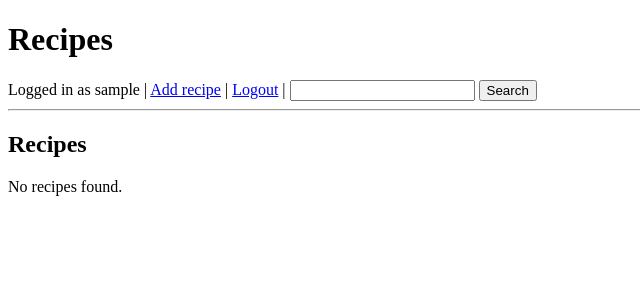
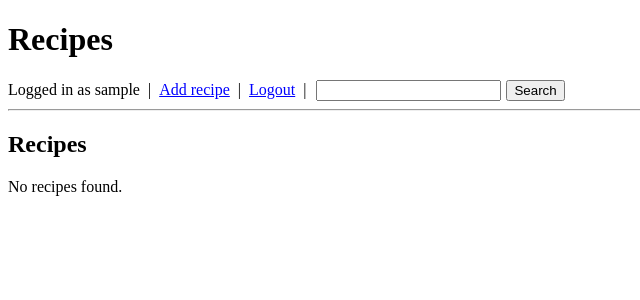
Before and after one commit to dopamiini/recipes, a Flask app: page / in a window 1280 px wide. Shown: the top 300 px of the page, without its empty margins (0-640 px from the left). Run offline with Flask 3, Linux system fonts and the light colour scheme; the visitor is signed in with stand-in values (Sample User, id 1); data that the repository does not hold is empty.

Commit message:
Fixed djlint CSS style issue with navigation links.

```diff
--- a/static/css/main.css
+++ b/static/css/main.css
@@ -8,13 +8,43 @@
     color: black;
 }
 
+/* Default color for all links */
+a:link,
+a:visited,
+a:hover,
+a:active {
+    color: blue;
+}
+
+/* Navigation bar for each url */
+.navbar {
+    display: flex;
+    align-items: center;
+    gap: 10px;
+}
+
+/* Navigation bar links */
+.navbar-links {
+    display: flex;
+    align-items: center;
+    gap: 8px;
+}
+
 /* Logout button as text link */
-.logout-link {
+.link-button {
     background: none;
     border: none;
     padding: 0;
     color: blue;
+    font: inherit;
     text-decoration: underline;
-    font: inherit;
     cursor: pointer;
 }
+
+/* Search form on index page */
+.search-form {
+    display: flex;
+    align-items: center;
+    gap: 5px;
+    margin: 0;
+}
--- a/templates/index.html
+++ b/templates/index.html
@@ -8,23 +8,25 @@
 
 <body>
   <h1>Recipes</h1>
-  <div>
+  <div class="navbar">
+    <div class="navbar-links">
       {% if session.username %}
-        Logged in as {{ session.username }} |
+        <span>Logged in as {{ session.username }}</span> |
         <a href="/new_recipe">Add recipe</a> |
-          <form action="/logout" method="post" style="display: inline;">
+          <form action="/logout" method="post">
             <input type="hidden" name="csrf_token" value="{{ session.csrf_token }}">
-            <button type="submit" class="logout-link">Logout</button>
+            <button type="submit" class="link-button">Logout</button>
           </form>
       {% else %}
         <a href="/login">Sign in</a> |
         <a href="/register">Register</a>
       {% endif %}
       |
-      <form action="/find_recipe" method="get" style="display: inline;">
-        <input type="text" name="search">
-        <input type="submit" value="Search">
-      </form>
+    </div>
+    <form action="/find_recipe" method="get" class="search-form">
+      <input type="text" name="search">
+      <input type="submit" value="Search">
+    </form>
   </div>
   <hr>
   {% if message %}
--- a/templates/remove_recipe.html
+++ b/templates/remove_recipe.html
@@ -12,7 +12,7 @@
   <h2>Remove recipe</h2>
   <p>Recipe: {{ recipe.title }}</p>
   <p>Are you sure you want to remove this recipe?</p>
-  <form action="/remove_recipe/{{ recipe.id }}" method="POST">
+  <form action="/remove_recipe/{{ recipe.id }}" method="post">
     <input type="hidden" name="csrf_token" value="{{ session.csrf_token }}">
     <input type="submit" name="remove" value="Remove">
     <input type="submit" name="back" value="Cancel">
```
